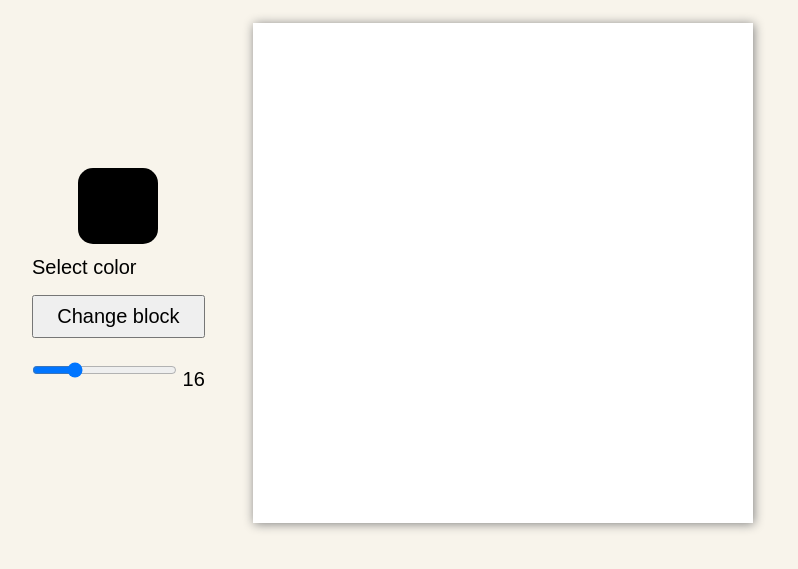
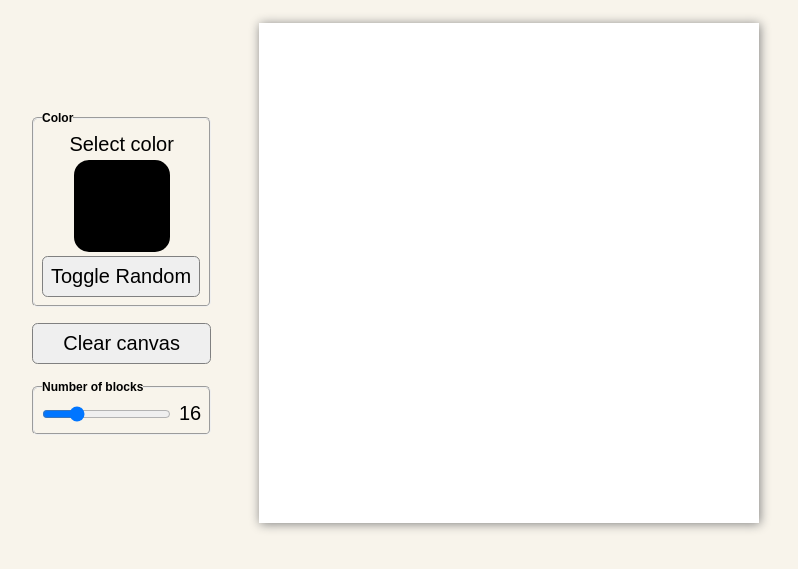
Before and after one commit to md-abid-hussain/Etch-a-sketch, a plain HTML site: page index.html in a window 1280 px wide. Shown: the part 103-672 px from the top of the page, without its empty margins (174-972 px from the left). Drawn offline with Linux system fonts and the light colour scheme.

Commit message:
added new functions

```diff
--- a/index.html
+++ b/index.html
@@ -15,13 +15,21 @@
     </header>
     <main>
         <div class="inputContainer">
-            <div></label><input type="color" id="colorpalet">
-                <label for="colorpalet">Select color
-            </div>
-            <button id="changeGrid">Change block</button>
-            <div>
-                <input type="range" min="1" max="64" id="blockRange" value="16"><span id="rangeValue"> 16</span>
-            </div>
+            <fieldset>
+                <legend>Color</legend>
+                <div class="color-section">
+                    <label for="colorpalet">Select color</label>
+                    <input type="color" id="colorpalet">
+                </div>
+                <button id="random">Toggle Random</button>
+            </fieldset>
+            <button id="clear">Clear canvas</button>
+            <fieldset>
+                <legend>Number of blocks</legend>
+                <div class="no-blocks">
+                    <input type="range" min="1" max="64" id="blockRange" value="16"><span id="rangeValue"> 16</span>
+                </div>
+            </fieldset>
         </div>
         <section class="container" id="container">
 
--- a/main.js
+++ b/main.js
@@ -2,15 +2,23 @@
 const initApp = () => {
 
     const container = document.getElementById('container')
-    const changeGridButton = document.getElementById('changeGrid')
     const colorpalete = document.getElementById('colorpalet')
     const blockRange = document.getElementById('blockRange')
     const rangeValue = document.getElementById('rangeValue')
+    const clearCanvas = document.getElementById('clear')
+    const toggleRandom = document.getElementById('random')
+
+    let randomColor = false
     let numberOfBlocks = 16
     let color = 'black'
 
+    const getRandomColor = () => {
+        const randomNumber = () => Math.floor(Math.random() * 256)
+        return `#${randomNumber()}${randomNumber()}${randomNumber()}`
+    }
+
     const onHover = (e) => {
-        e.target.style.backgroundColor = color
+        e.target.style.backgroundColor = randomColor ? getRandomColor() : color
     }
 
     const generateCanvas = (numberOfBlocks, onHover) => {
@@ -35,36 +43,28 @@ const initApp = () => {
     blockRange.addEventListener('change', (e) => {
         removeOldCanvas(container)
         rangeValue.innerText = e.target.value
-        generateCanvas(Number(e.target.value), onHover)
+        numberOfBlocks = Number(e.target.value)
+        generateCanvas(numberOfBlocks, onHover)
     })
 
     colorpalete.addEventListener('change', (e) => {
         color = e.target.value
     })
 
-    changeGridButton.addEventListener('click', () => {
-        numberOfBlocks = prompt('Enter number of block\nIt should be integer and greater than 0')
-        try {
-            numberOfBlocks = BigInt(numberOfBlocks)
-            if (numberOfBlocks <= 0 || numberOfBlocks > 64) {
-                throw new Error('Enter number greater than 0 and less than 64')
-            }
-            console.log(numberOfBlocks)
-            removeOldCanvas(container)
-            generateCanvas(Number(numberOfBlocks), onHover)
-        } catch (err) {
-            alert(err.message)
-            return
-        }
-    })
-
-
     const removeOldCanvas = (container) => {
-        console.log(container.childNodes)
         while (container.firstChild) {
             container.firstChild.remove()
         }
     }
+
+    clearCanvas.addEventListener('click', () => {
+        removeOldCanvas(container)
+        generateCanvas(numberOfBlocks, onHover)
+    })
+
+    toggleRandom.addEventListener('click', () => {
+        randomColor = !randomColor
+    })
 }
 
 document.addEventListener("DOMContentLoaded", initApp);
--- a/style.css
+++ b/style.css
@@ -4,10 +4,15 @@
   box-sizing: border-box;
 }
 
-button,
-input {
+button {
   font: inherit;
   padding: 0.5rem;
+  border-radius: 0.35rem;
+  border: 1px solid gray;
+}
+
+button:hover {
+  background-color: rgb(192, 205, 216);
 }
 
 [type="color"] {
@@ -74,3 +79,24 @@ main {
   flex-direction: column;
   gap: 1rem;
 }
+
+.no-blocks {
+  display: flex;
+  align-items: center;
+  justify-content: center;
+  gap: 0.5rem;
+}
+
+.color-section {
+  text-align: center;
+}
+
+fieldset {
+  padding: 0.5rem;
+  border-radius: 0.35rem;
+}
+
+legend {
+  font-weight: 600;
+  font-size: 0.75rem;
+}
```
